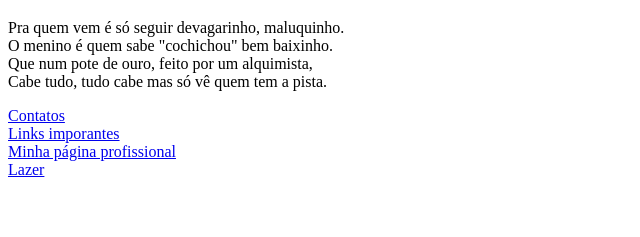
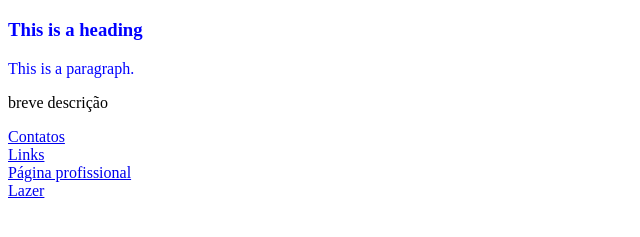
Before and after one commit to mauriciothiago/mauriciothiago.github.io, a plain HTML site: page index.html in a window 1280 px wide. Shown: the part 61-298 px from the top of the page, without its empty margins (0-640 px from the left). Drawn offline with Linux system fonts and the light colour scheme.

Commit message:
atualizacao das paginas

```diff
--- a/index.html
+++ b/index.html
@@ -7,19 +7,22 @@
   <body>
     <h1>Página Pessoal</h1>
 
+    <div style="color:#0000FF">
+        <h3>This is a heading</h3>
+         <p>This is a paragraph.</p>
+    </div>
+
+
     <p>
-      Pra quem vem é só seguir devagarinho, maluquinho.</br>
-      O menino é quem sabe "cochichou" bem baixinho.</br>
-      Que num pote de ouro, feito por um alquimista,</br>
-      Cabe tudo, tudo cabe mas só vê quem tem a pista.</br>
+      breve descrição
     </p></hr>
 
 
 
     <p>
       <a href="contato.html">Contatos</a></br>
-      <a href="links.html">Links imporantes</a></br>
-      <a href="profissional.html">Minha página profissional</a></br>
+      <a href="links.html">Links</a></br>
+      <a href="profissional.html">Página profissional</a></br>
       <a href="lazer.html">Lazer</a></br>
     </p>
   </body>
```
